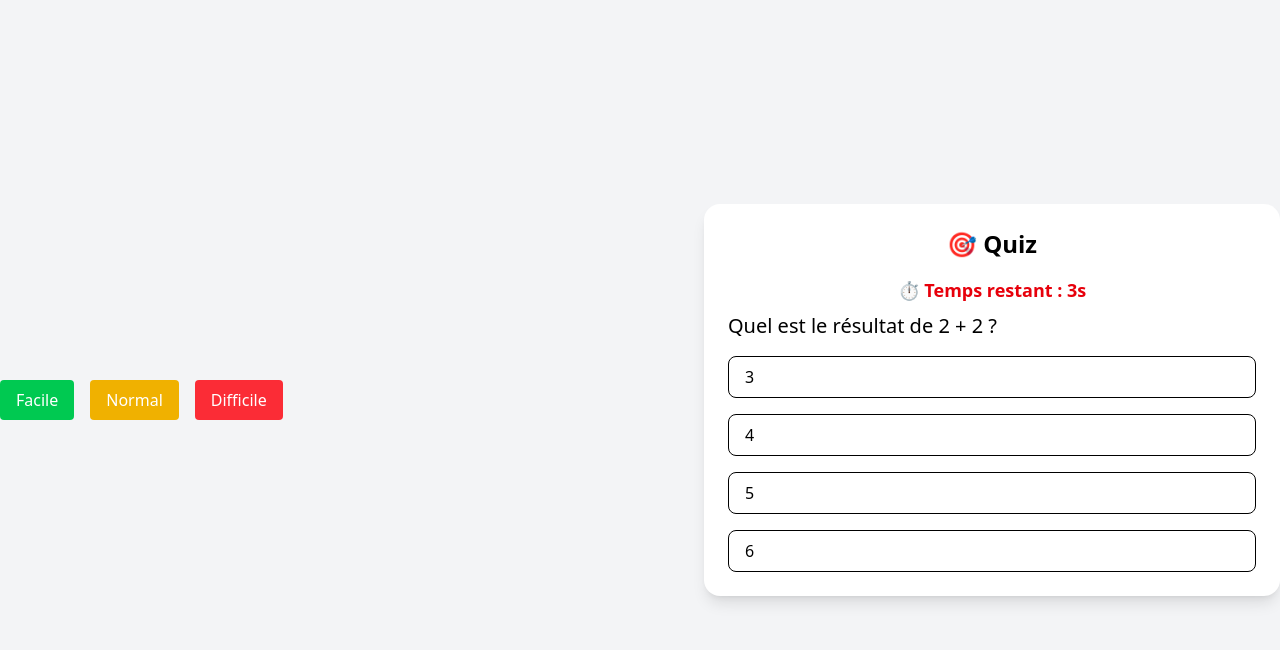
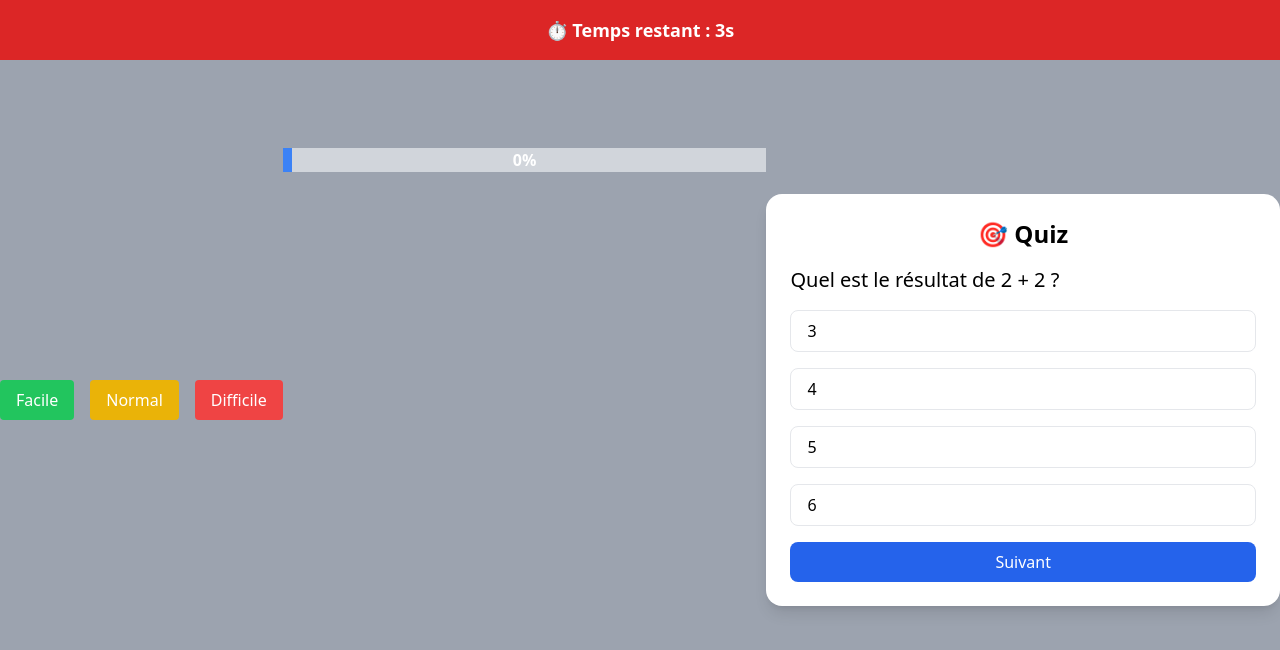
Before and after one commit to charnelledev/quiz-jeux, a website: page quiz.html in a window 1280 px wide. Both pictures are taken after a click on the button "Normal". Drawn offline with nearby package versions, Linux system fonts and the light colour scheme.

Commit message:
progress

```diff
--- a/quiz.html
+++ b/quiz.html
@@ -1,31 +1,53 @@
  <!DOCTYPE html>
-<html lang="en">
+<html lang="fr">
 <head>
     <meta charset="UTF-8">
     <meta name="viewport" content="width=device-width, initial-scale=1.0">
     <script src="https://cdn.jsdelivr.net/npm/@tailwindcss/browser@4"></script>
-    <!-- <link href="/src/output.css" rel="stylesheet"> -->
+    <script src="https://cdn.tailwindcss.com"></script>
     <link href="./src/output.css" rel="stylesheet">
     <title>quiz-jeux</title>
 </head>
-<body class="bg-gray-100 flex items-center justify-center min-h-screen">
+<body class="bg-gray-400 flex items-center justify-center min-h-screen">
+
+  <div id="timer" class="fixed top-0 left-0 right-0 bg-red-600 text-white font-bold text-lg p-4 text-center z-50">
+    ⏱️ Temps restant : 10s
+</div>
+
+
+    <!-- Sélecteur de difficulté  -->
     <div id="difficulty-selector" class="flex gap-4 justify-center my-6">
-        <button onclick="startQuiz('facile')" class="bg-green-500 text-white px-4 py-2 rounded hover:bg-green-600 transition">Facile</button>
+        <button onclick="('facile')" class="bg-green-500 text-white px-4 py-2 rounded hover:bg-green-600 transition">Facile</button>
         <button onclick="startQuiz('normal')" class="bg-yellow-500 text-white px-4 py-2 rounded hover:bg-yellow-600 transition">Normal</button>
         <button onclick="startQuiz('difficile')" class="bg-red-500 text-white px-4 py-2 rounded hover:bg-red-600 transition">Difficile</button>
     </div>
 
-      <div id="quiz" class="max-w-xl mx-auto text-center p-4"></div>
+     <!-- Barre de progression  -->
+    <div class="w-full bg-gray-300 h-6 mb-120 relative ">
+        <div id="progress-bar" class="bg-blue-500 h-6" style="width: 0%"></div>
+        <span id="progress-percentage" class="absolute top-0 left-0 right-0 text-center text-white font-bold">0%</span>
+    </div>
 
+    <!-- Quiz container -->
      <div class="bg-white p-6 rounded-2xl shadow-lg w-full max-w-xl">
         <h1 class="text-2xl font-bold mb-4 text-center">🎯 Quiz</h1>
+
+        <!-- Timer -->
          <div id="timer" class="text-center text-red-600 font-bold text-lg mb-2"></div>
+
+        <!-- Quiz questions -->
          <div id="quiz-container" class="space-y-4"></div>
+
+        <!-- Feedback after each answer -->
+        <div id="feedback" class="text-center font-semibold mb-4 hidden"></div>
+
+        <!-- Resultat -->
          <div id="result" class="text-center mt-4 font-semibold text-lg hidden"></div>
+
+        <!-- Button for next question -->
         <button id="next-btn" class="mt-4 w-full bg-blue-600 text-white px-4 py-2 rounded-lg hover:bg-blue-700">Suivant</button>
     </div>
 
      <script src="quiz.js"></script>
  </body>
-
  </html>
--- a/quiz.js
+++ b/quiz.js
@@ -8,13 +8,37 @@ const quizContainer = document.getElementById("quiz-container");
 const result = document.getElementById("result");
 const nextBtn = document.getElementById("next-btn");
 const timerDisplay = document.getElementById("timer");
+const feedback = document.getElementById("feedback");
+const progressBar = document.getElementById("progress-bar");
+const difficultySelector = document.getElementById("difficulty-selector");
 
 fetch("quiz.json")
   .then(res => res.json())
   .then(data => {
     questions = data;
     afficherQuestion();
-  });
+});
+function updateProgressBar() {
+  const progress = ((currentQuestion + 1) / questions.length) * 100;
+  progressBar.style.width = progress + "%";
+  const progressPercentage = document.getElementById("progress-percentage");
+  progressPercentage.textContent = `${Math.round(progress)}%`;  // Affiche le pourcentage
+}
+
+
+function startQuiz(difficulty) {
+  selectedDifficulty = difficulty; // Store the selected difficulty
+  currentQuestion = 0; // Reset the question index
+  score = 0; // Reset the score
+  result.classList.add("hidden");
+  nextBtn.classList.remove("hidden");
+
+  // Filter questions based on selected difficulty
+  const filteredQuestions = questions.filter(q => q.difficulty === selectedDifficulty);
+
+  // Start the quiz
+  displayQuestion(filteredQuestions);
+}
 
 function startTimer() {
   timeLeft = 10;
@@ -26,7 +50,7 @@ function startTimer() {
 
     if (timeLeft <= 0) {
       clearInterval(timer);
-      verifierReponse(-1); // -1 = aucune réponse choisie
+      checkAnswer(-1); // -1 = aucune réponse choisie
     }
   }, 1000);
 }
@@ -36,38 +60,57 @@ function afficherQuestion() {
   quizContainer.innerHTML = `
     <h2 class="text-xl font-medium">${q.question}</h2>
     ${q.options.map((option, index) => `
-      <button onclick="verifierReponse(${index})"
+      <button onclick="checkAnswer(${index})"
               class="option-btn w-full text-left border px-4 py-2 rounded-lg hover:bg-gray-200">
         ${option}
       </button>
     `).join("")}
   `;
   nextBtn.classList.add("hidden");
+  feedback.classList.add("hidden");
   startTimer();
+  updateProgressBar();
 }
 
-function verifierReponse(index) {
+function checkAnswer(index) {
   clearInterval(timer);
 
   const q = questions[currentQuestion];
   const buttons = document.querySelectorAll(".option-btn");
 
+  // On désactive tous les boutons
   buttons.forEach((btn, i) => {
     btn.disabled = true;
+    // Ajout de la couleur pour les bonnes réponses
     if (i === q.answer) {
       btn.classList.add("bg-green-100", "border-green-500");
     }
+    // Ajout de la couleur pour les mauvaises réponses
     if (i === index && i !== q.answer) {
       btn.classList.add("bg-red-100", "border-red-500");
     }
   });
 
+  // Si la réponse est correcte, on ajoute au score
   if (index === q.answer) {
     score++;
+    feedback.textContent = "✅ Bonne réponse !";
+    feedback.classList.remove("text-red-500");
+    feedback.classList.add("text-green-500");
+  } else {
+    feedback.textContent = "❌ Mauvaise réponse !";
+    feedback.classList.remove("text-green-500");
+    feedback.classList.add("text-red-500");
   }
 
+  feedback.classList.remove("hidden");
   nextBtn.classList.remove("hidden");
   timerDisplay.textContent = `⏱️ Temps écoulé ou réponse donnée`;
+}
+
+function updateProgressBar() {
+  const progress = ((currentQuestion + 1) / questions.length) * 100;
+  progressBar.style.width = progress + "%";
 }
 
 nextBtn.addEventListener("click", () => {
```
Lines whose indentation alone changed are shown as unchanged.
